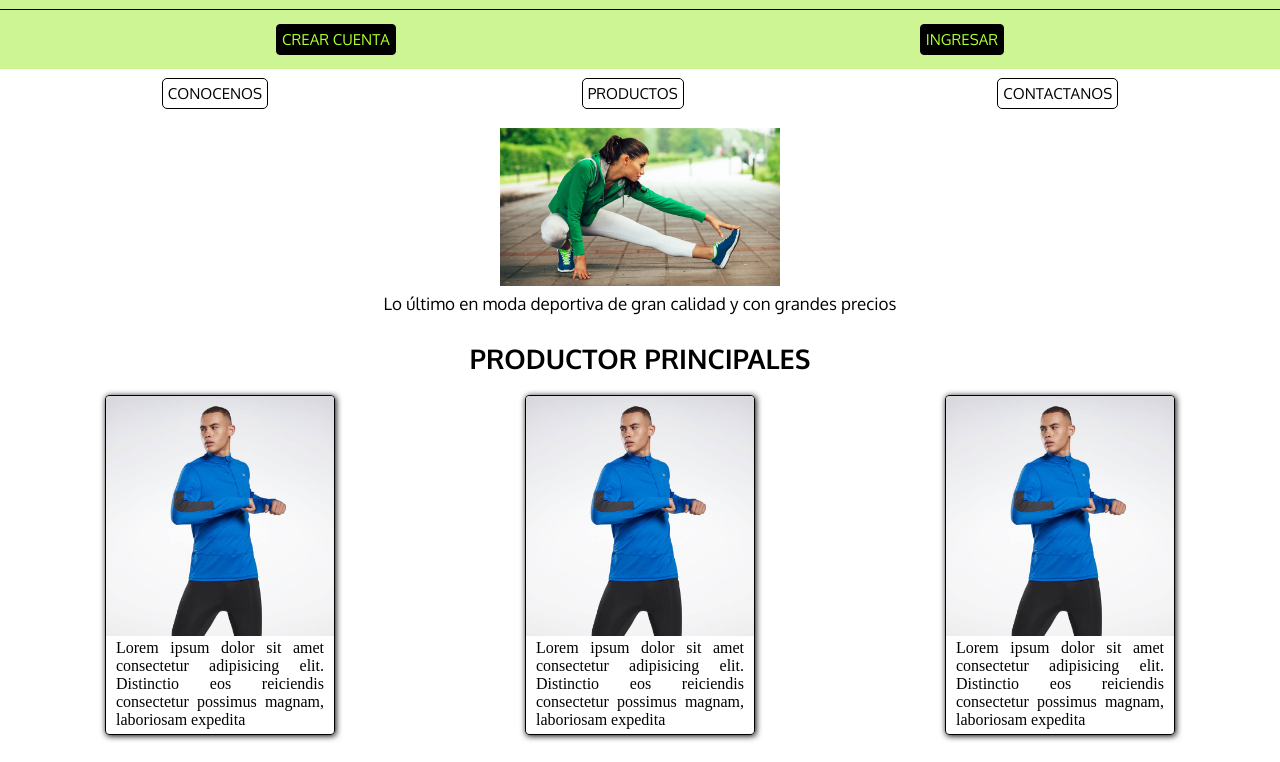
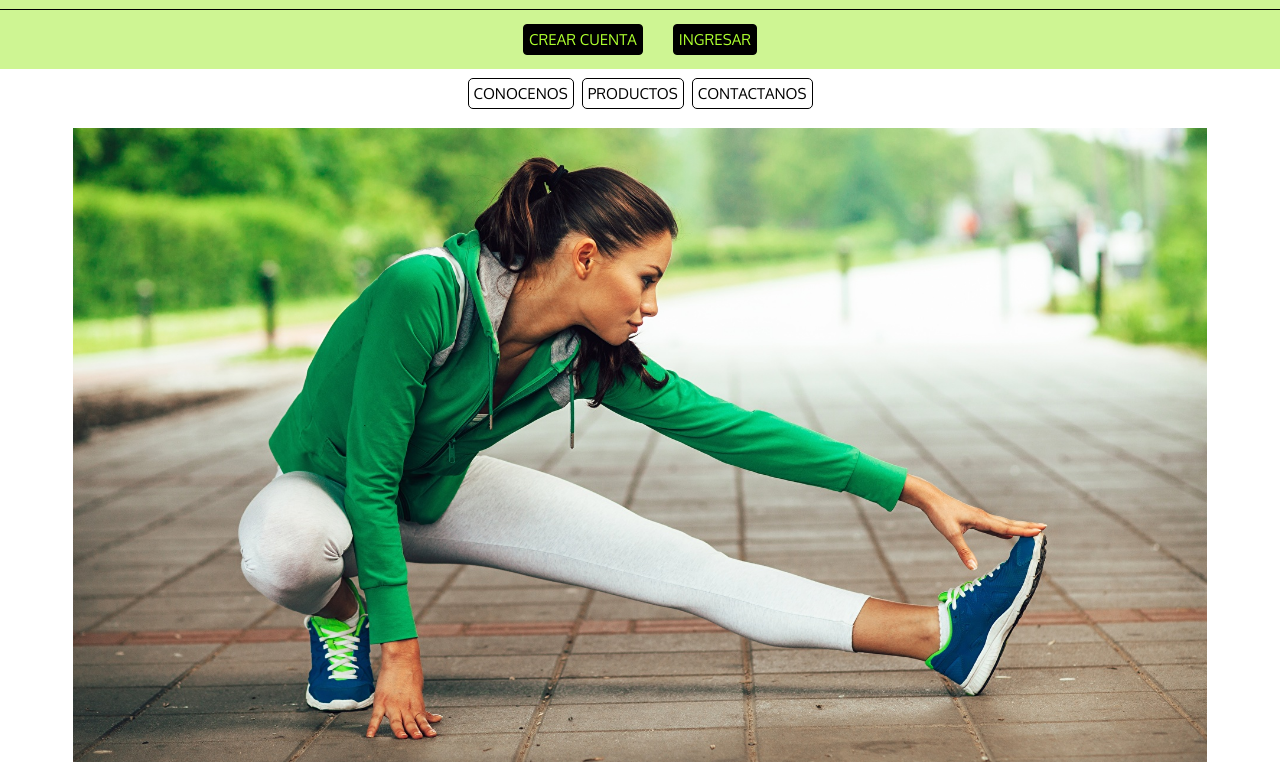
Before and after one commit to EduarCuri/sport-eduardo, a website: page index.html in a window 1280 px wide. Shown: the part 47-809 px from the top of the page. Drawn offline with Linux system fonts and the light colour scheme.

Commit message:
inicio terminado

```diff
--- a/scss/style.scss
+++ b/scss/style.scss
@@ -96,11 +96,12 @@ main {
     // border: 1px solid orange;
     padding: 10px;
     .seccion1 {
+        // border: 1px solid red;
         .contenedor_portada {
             // border: 1px solid blue;
             margin: auto;
-            width: 280px;
-            height: 158px;
+            width: 90%;
+            // height: 158px;
             overflow: hidden;
             img {
                 width: 100%;
@@ -187,7 +188,6 @@ footer {
         display: flex;
         justify-content: space-around;
         padding: 4px;
-        // border: 1px solid blue;
         width: 270px;
         i {
             font-size: 20px;
@@ -205,3 +205,53 @@ footer {
         }
     }
 }
+
+@media(min-width:321px) {
+    main {
+        .seccion1 {
+            .contenedor_portada {
+                // border: 1px solid red;
+                width: 80%;
+                // height: 210px;
+            }
+        }
+    }
+}
+
+@media(min-width:481px) {
+    main {
+        .seccion1 {
+            .contenedor_portada {
+                // border: 1px solid red;
+                width: 90%;
+                // height: 290px;
+            }
+        }
+    }
+}
+
+@media(min-width:769px) {
+    header {
+        .login {
+            justify-content: center;
+            .ingresar {
+                margin-left: 30px;
+            }
+        }
+    }
+}
+
+@media(min-width:1025px) {
+    nav {
+        justify-content: center;
+    }
+
+    main {
+        .seccion1 {
+            .contenedor_portada {
+                // border: 1px solid red;
+                width: 90%;
+            }
+        }
+    }
+}
```
Also changed, not shown: css/main.css.
